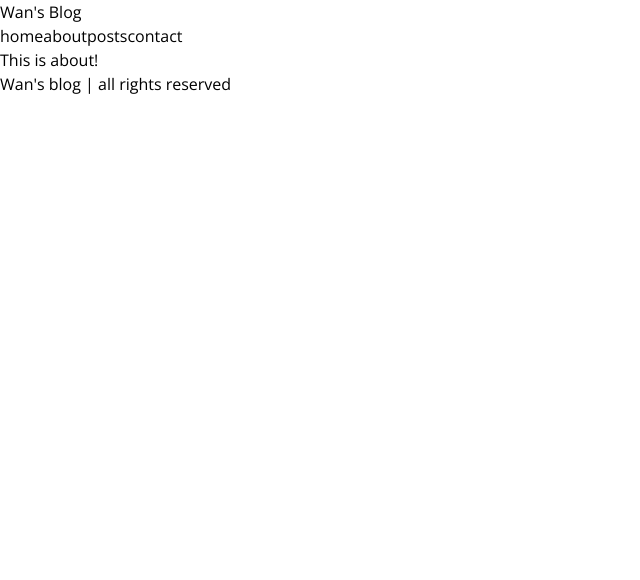
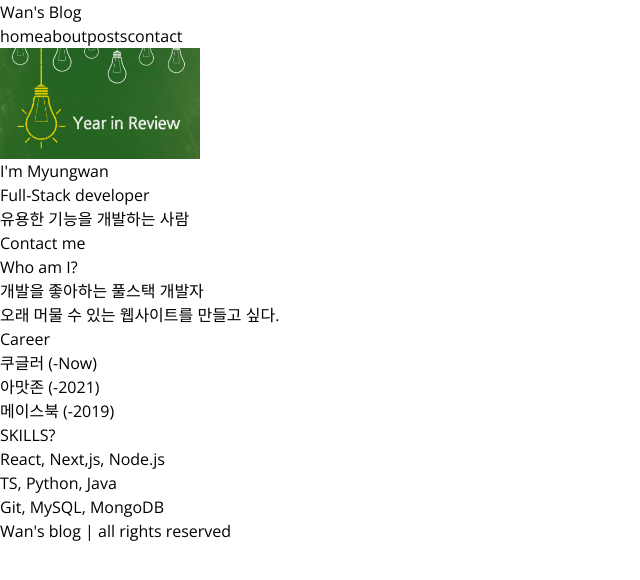
Before and after one commit to MyungWanPark/blog-next, a Next.js app: page /about in a window 1280 px wide. Shown: the top 580 px of the page, without its empty margins (0-640 px from the left). Built offline with nearby package versions, Linux system fonts and the light colour scheme.

Commit message:
feat: about page

```diff
--- a/src/app/about/page.tsx
+++ b/src/app/about/page.tsx
@@ -1,3 +1,41 @@
+import AboutSection from "@/components/AboutSection";
+import Hero from "@/components/Hero";
+
+const contents = [
+    {
+        title: "Who am I?",
+        contents: [
+            "개발을 좋아하는 풀스택 개발자",
+            "오래 머물 수 있는 웹사이트를 만들고 싶다.",
+        ],
+    },
+    {
+        title: "Career",
+        contents: ["쿠글러 (-Now)", "아맛존 (-2021)", "메이스북 (-2019)"],
+    },
+    {
+        title: "SKILLS?",
+        contents: [
+            "React, Next,js, Node.js",
+            "TS, Python, Java",
+            "Git, MySQL, MongoDB",
+        ],
+    },
+];
+
 export default function AboutPage() {
-    return <p>This is about!</p>;
+    return (
+        <>
+            <Hero />
+            <div className="m-5 overflow-hidden bg-gray-200 text-center rounded-xl shadow-lg">
+                {contents.map((content) => (
+                    <AboutSection
+                        contents={content.contents}
+                        title={content.title}
+                        key={content.title}
+                    />
+                ))}
+            </div>
+        </>
+    );
 }
--- /dev/null
+++ b/src/components/AboutSection.tsx
@@ -0,0 +1,17 @@
+type Props = {
+    title: string;
+    contents: string[];
+};
+
+export default function AboutSection({ title, contents }: Props) {
+    return (
+        <section className="py-2 ">
+            <h2 className="text-2xl font-bold mb-2">{title}</h2>
+            <ul>
+                {contents.map((content) => (
+                    <li key={content}>{content}</li>
+                ))}
+            </ul>
+        </section>
+    );
+}
--- a/src/components/Hero.tsx
+++ b/src/components/Hero.tsx
@@ -4,7 +4,7 @@ import Link from "next/link";
 
 export default function Hero() {
     return (
-        <section className="text-center">
+        <section className="text-center mb-3">
             <Image
                 src={profileImage}
                 alt="profile image"
```
